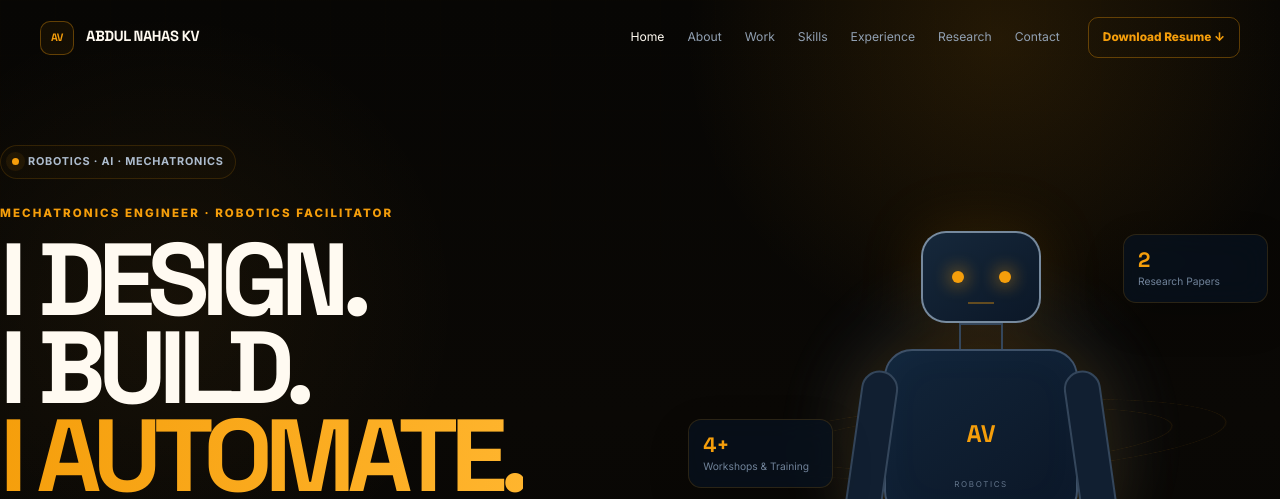
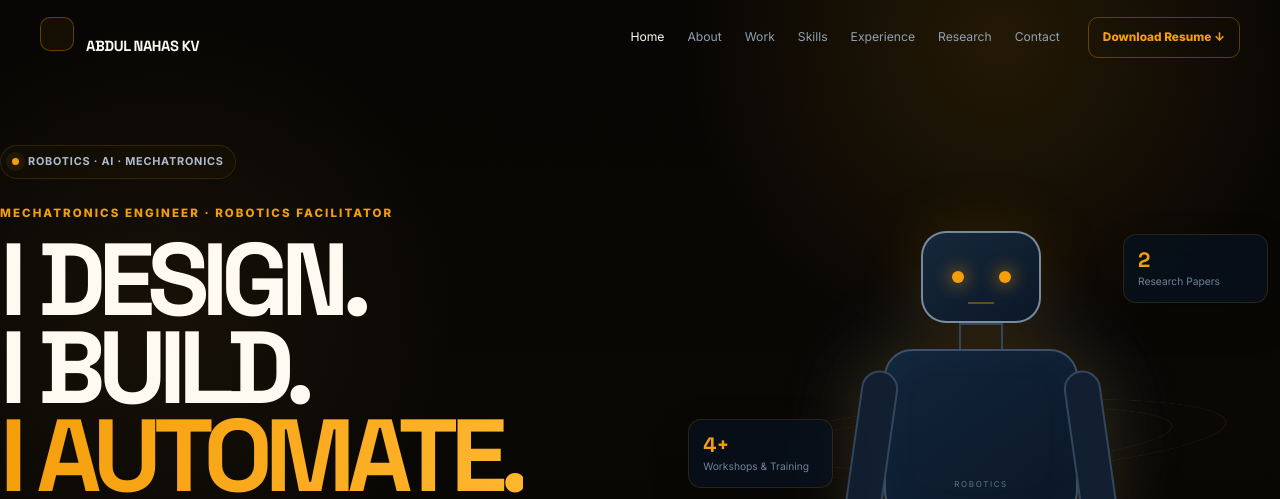
Before and after one commit to nahaskv/portfolio, a plain HTML site: page index.html in a window 1280 px wide. Shown: the top 499 px of the page. Drawn offline with Linux system fonts and the light colour scheme.

Commit message:
index.html

```diff
--- a/index.html
+++ b/index.html
@@ -15,7 +15,7 @@
   <div class="site-bg"></div>
 
   <header class="nav" id="top">
-    <a class="brand" href="#home"><span class="brand-mark">AV</span> ABDUL NAHAS KV</a>
+    <a class="brand" href="#home"><span class="brand-mark"></span> ABDUL NAHAS KV</a>
 
     <nav id="navLinks" aria-label="Primary navigation">
       <a class="active" href="#home">Home</a>
@@ -64,7 +64,7 @@
           </div>
           <div class="robot-neck"></div>
           <div class="robot-body">
-            <span>AV</span>
+            <span></span>
             <small>ROBOTICS</small>
           </div>
           <div class="robot-arm arm-left"></div>
@@ -182,7 +182,7 @@
           <strong>— Abdul Nahas KV</strong>
         </aside>
       </div>
-    <div class="certificate-highlight card reveal"><p class="eyebrow">CERTIFICATE-BACKED EXPERIENCE</p><h3>AI &amp; Robotics Internship</h3><div class="certificate-line"><span>Company</span><strong>Acutro Technologies</strong></div><div class="certificate-line"><span>Period</span><strong>July 2025 — March 2026</strong></div><div class="certificate-line"><span>Focus</span><strong>Artificial Intelligence · Robotics</strong></div><div class="certificate-line"><span>Project</span><strong>Humanoid Robot · Bipedal Locomotion</strong></div></div></section>
+    <div class="certificate-highlight card reveal"><p class="eyebrow">CERTIFICATE-BACKED EXPERIENCE</p><h3>AI &amp; Robotics Internship</h3><div class="certificate-line"><span>Company</span><strong>Acutro Technologies</strong></div><div class="certificate-line"><span>Period</span><strong>July 2025 — March 2026</strong></div><div class="certificate-line"><span>Focus</span><strong>Artificial Intelligence · Robotics</strong></div><div class="certificate-line"><span>Project</span><strong>Humanoid Robot
 
     <section id="research" class="section">
       <div class="container">
```
